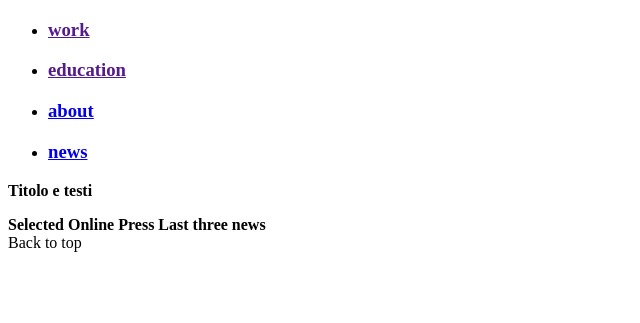
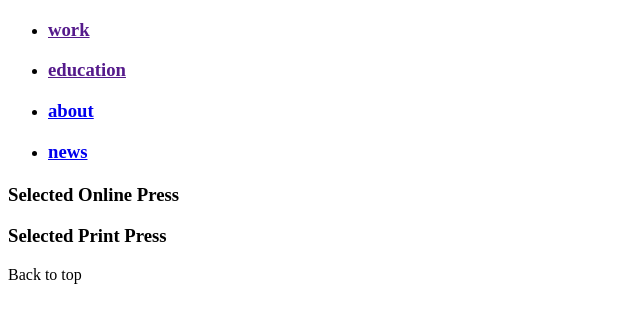
Before and after one commit to aminalhazwani/simonelli, a PHP site: the page made by site/templates/archive.php in a window 1280 px wide. Shown: the top 323 px of the page, without its empty margins (0-640 px from the left). Run offline with PHP 8.4, Linux system fonts and the light colour scheme; the template is opened without the code that fills it, so the values that code supplies are empty; some libraries are stand-ins or nearby versions.

Commit message:
Styled archive template

```diff
--- a/assets/sass/_common.scss
+++ b/assets/sass/_common.scss
@@ -9,6 +9,10 @@ textarea {
 html {
   font-size: 1em;
   line-height: 1.4;
+
+  margin: 0;
+  padding: 0;
+  height: 100%;
 }
 
 ::-moz-selection {
--- a/site/templates/archive.php
+++ b/site/templates/archive.php
@@ -1,21 +1,28 @@
 <?php snippet('header') ?>
-<?php snippet('menu') ?>
 
-<b>Titolo e testi</b>
-<p><?php echo $page->title() ?></p>
-
-<b>Selected Online Press</b>
-
-
-<b>Last three news</b>
-<?php foreach($page->children()->visible()->flip()->limit(5) as $article): ?>
+	<h1 class="title"><?php echo $page->title() ?></h1>
 
 	<article>
-		<p><?php echo $article->date('l j F Y') ?></p>
-		<h1><?php echo html($article->title()) ?></h1>
-		<p><?php echo excerpt($article->text(), 500) ?></p>
+		<?php foreach($page->children()->visible()->flip()->limit(5) as $article): ?>
+		<ul>
+			<li>
+				<p><?php echo $article->date('l j F Y') ?></p>
+				<h2><?php echo html($article->title()) ?></h2>
+				<p><?php echo excerpt($article->text(), 500) ?></p>
+				<hr>
+			</li>
+		</ul>
+		<?php endforeach ?>
 	</article>
 
-<?php endforeach ?>
+	<aside>
+		<section>
+			<h3>Selected Online Press</h3>
+		</section>
+
+		<section>
+			<h3>Selected Print Press</h3>
+		</section>
+	</aside>
 
 <?php snippet('footer') ?>
```
Also changed, not shown: assets/sass/_typography.scss (+8 -3 lines), assets/css/main.css.
